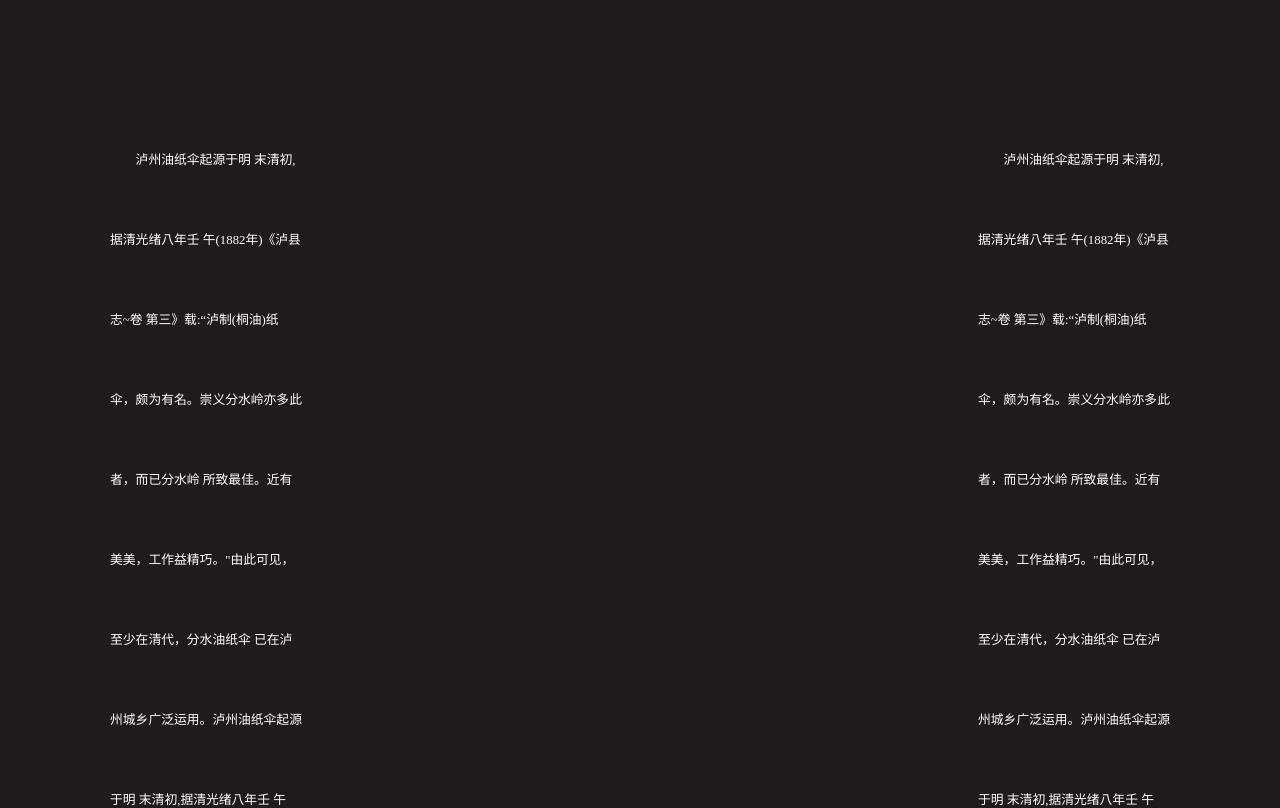
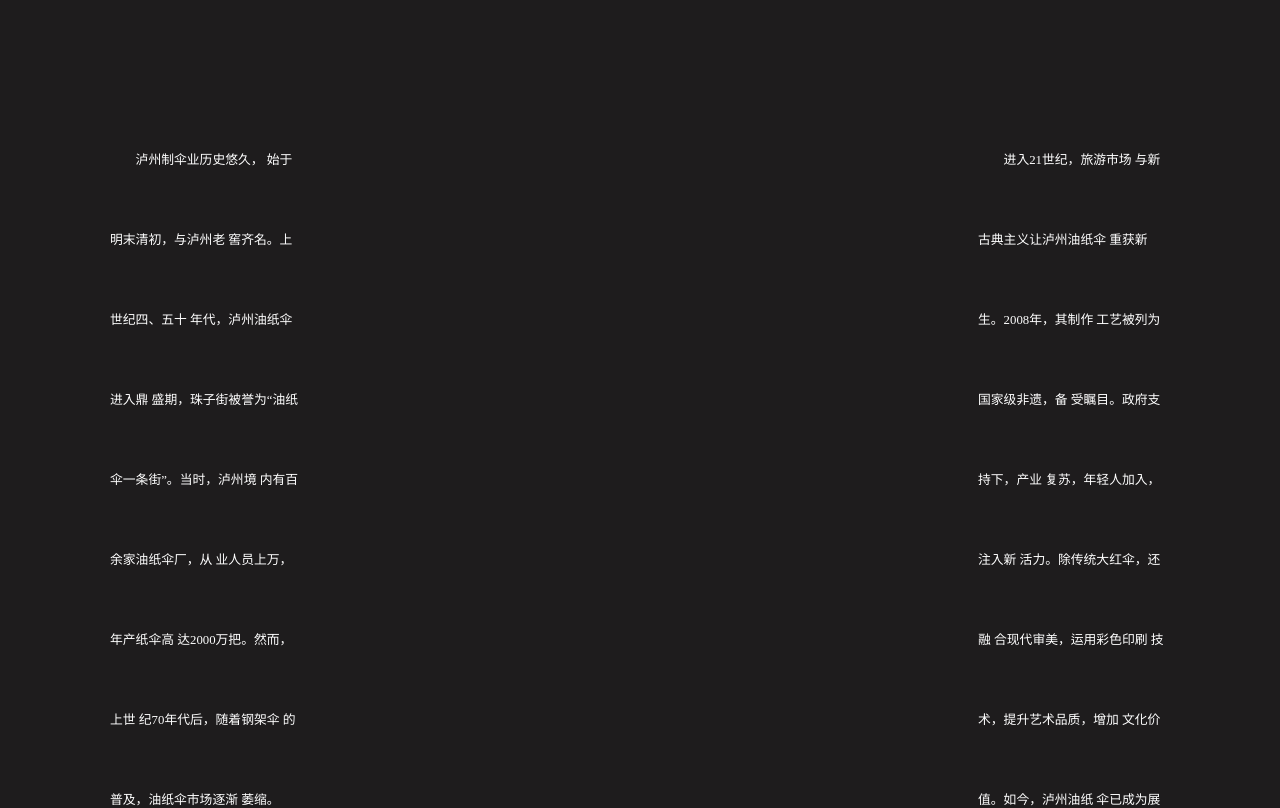
Before and after one commit to isJimTT/oil-paper-umbrella-design, a plain HTML site: page view/history.html in a window 1280 px wide. Shown: the part 1080-1888 px from the top of the page. Drawn offline with Linux system fonts and the light colour scheme.

Commit message:
feat: 终版V3

```diff
--- a/assets/css/history.css
+++ b/assets/css/history.css
@@ -247,6 +247,7 @@
 .title img:nth-child(1) {
   position: fixed;
   width: 50vw;
+  top: 5vh;
   left: 0;
   align-self: self-start;
   transition: all ease 1s;
@@ -254,7 +255,7 @@
 .title img:nth-child(2) {
   position: fixed;
   width: 70vw;
-  top: 20vh;
+  top: 23vh;
   left: 17vw;
   align-self: center;
   transition: all ease 1s;
@@ -263,7 +264,7 @@
   position: fixed;
   width: 50vw;
   left: 50vw;
-  top: 55vh;
+  top: 60vh;
   align-self: self-end;
   transition: all ease 1s;
 }
@@ -359,7 +360,7 @@
 }
 
 .second {
-  height: 300vh;
+  height: 200vh;
   color: #fff;
   background-color: #1e1c1d;
   display: flex;
--- a/assets/css/inheritor-detail.css
+++ b/assets/css/inheritor-detail.css
@@ -144,12 +144,16 @@
 }
 
 .second-text img:nth-child(1) {
+  position: relative;
+  top: 10vh;
   width: 100%;
+  transition: all 1.5s ease;
 }
 .second-text img:nth-child(2) {
   width: 90%;
   position: absolute;
-  top: 8vh;
+  top: 28vh;
+  transition: all 1s ease;
 }
 
 .second-img {
--- a/js/Navigate.js
+++ b/js/Navigate.js
@@ -22,7 +22,6 @@ function createCustomNavbar() {
       scale: "1",
     },
   ];
-  console.log(currentPath);
 
   switch (currentPath) {
     case "technique.html":
@@ -96,6 +95,15 @@ function createCustomNavbar() {
     }
   };
 
+  // 鼠标移入
+  navbar.addEventListener("mouseenter", () => {
+    navbar.firstElementChild.style.top = "0px";
+  });
+  // 移出
+  navbar.addEventListener("mouseleave", () => {
+    navbar.firstElementChild.style.top = "-100px";
+  });
+
   // 蒙版
   const mask = document.createElement("div");
   mask.classList.add("mask");
@@ -155,7 +163,7 @@ const styles = `
 .nav-list {
   display: flex;
   position: relative;
-  top:0;
+  top:-100px;
   flex: 80%;
   margin-left: 200px;
   margin-right: 200px;
--- a/view/history.html
+++ b/view/history.html
@@ -55,40 +55,18 @@
       </div>
       <div class="section second">
         <p>
-          泸州油纸伞起源于明 末清初,据清光绪八年壬 午(1882年)《泸县志~卷
-          第三》载:“泸制(桐油)纸伞，颇为有名。崇义分水岭亦多此者，而已分水岭
-          所致最佳。近有美美，工作益精巧。"由此可见，至少在清代，分水油纸伞
-          已在泸州城乡广泛运用。泸州油纸伞起源于明 末清初,据清光绪八年壬
-          午(1882年)《泸县志~卷
-          第三》载:“泸制(桐油)纸伞，颇为有名。崇义分水岭亦多此者，而已分水岭
-          所致最佳。近有美美，工作益精巧。"由此可见，至少在清代，分水油纸伞
-          已在泸州城乡广泛运用。泸州油纸伞起源于明 末清初,据清光绪八年壬
-          午(1882年)《泸县志~卷
-          第三》载:“泸制(桐油)纸伞，颇为有名。崇义分水岭亦多此者，而已分水岭
-          所致最佳。近有美美，工作益精巧。"由此可见，至少在清代，分水油纸伞
-          已在泸州城乡广泛运用。泸州油纸伞起源于明 末清初,据清光绪八年壬
-          午(1882年)《泸县志~卷
-          第三》载:“泸制(桐油)纸伞，颇为有名。崇义分水岭亦多此者，而已分水岭
-          所致最佳。近有美美，工作益精巧。"由此可见，至少在清代，分水油纸伞
-          已在泸州城乡广泛运用。
+          泸州制伞业历史悠久， 始于明末清初，与泸州老 窖齐名。上世纪四、五十
+          年代，泸州油纸伞进入鼎 盛期，珠子街被誉为“油纸 伞一条街”。当时，泸州境
+          内有百余家油纸伞厂，从 业人员上万，年产纸伞高 达2000万把。然而，上世
+          纪70年代后，随着钢架伞 的普及，油纸伞市场逐渐 萎缩。
         </p>
         <p>
-          泸州油纸伞起源于明 末清初,据清光绪八年壬 午(1882年)《泸县志~卷
-          第三》载:“泸制(桐油)纸伞，颇为有名。崇义分水岭亦多此者，而已分水岭
-          所致最佳。近有美美，工作益精巧。"由此可见，至少在清代，分水油纸伞
-          已在泸州城乡广泛运用。泸州油纸伞起源于明 末清初,据清光绪八年壬
-          午(1882年)《泸县志~卷
-          第三》载:“泸制(桐油)纸伞，颇为有名。崇义分水岭亦多此者，而已分水岭
-          所致最佳。近有美美，工作益精巧。"由此可见，至少在清代，分水油纸伞
-          已在泸州城乡广泛运用。泸州油纸伞起源于明 末清初,据清光绪八年壬
-          午(1882年)《泸县志~卷
-          第三》载:“泸制(桐油)纸伞，颇为有名。崇义分水岭亦多此者，而已分水岭
-          所致最佳。近有美美，工作益精巧。"由此可见，至少在清代，分水油纸伞
-          已在泸州城乡广泛运用。泸州油纸伞起源于明 末清初,据清光绪八年壬
-          午(1882年)《泸县志~卷
-          第三》载:“泸制(桐油)纸伞，颇为有名。崇义分水岭亦多此者，而已分水岭
-          所致最佳。近有美美，工作益精巧。"由此可见，至少在清代，分水油纸伞
-          已在泸州城乡广泛运用
+          进入21世纪，旅游市场 与新古典主义让泸州油纸伞 重获新生。2008年，其制作
+          工艺被列为国家级非遗，备 受瞩目。政府支持下，产业
+          复苏，年轻人加入，注入新 活力。除传统大红伞，还融
+          合现代审美，运用彩色印刷 技术，提升艺术品质，增加
+          文化价值。如今，泸州油纸 伞已成为展示泸州文化的重
+          要窗口，迈向新的发展阶段。
         </p>
       </div>
       <div class="section third">
```
Also changed, not shown: js/inheritor-detail.js (+29 -0 lines).
